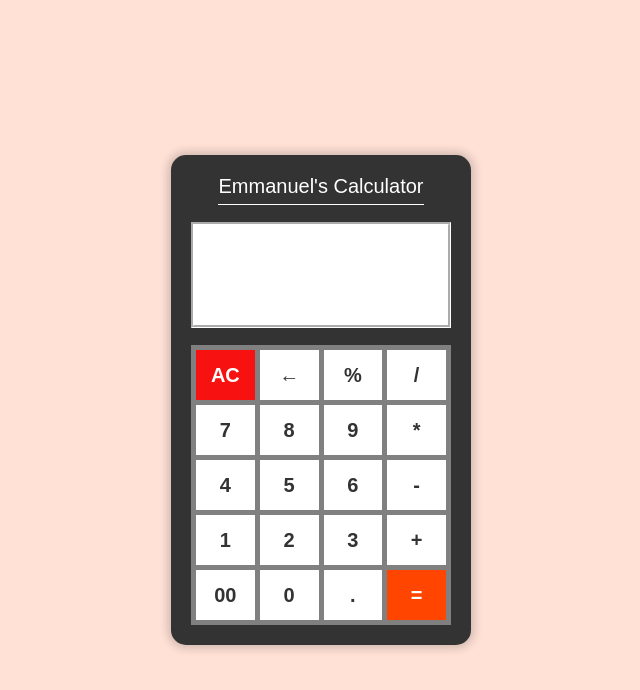
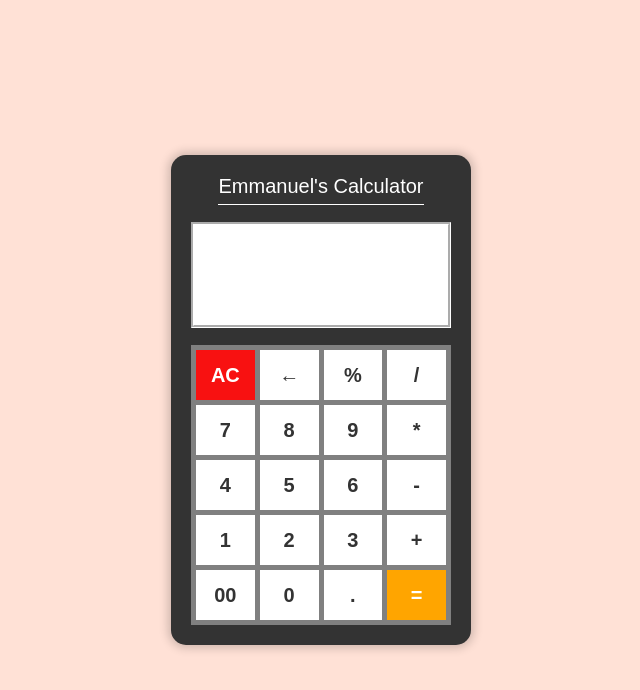
Before and after one commit to EmmanuelOdedele/ReactCalculator, a React (Create React App) app: page / in a window 1280 px wide. Shown: the top 690 px of the page, without its empty margins (319-959 px from the left). Built offline with nearby package versions, Linux system fonts and the light colour scheme.

Commit message:
third commit

```diff
--- a/src/index.css
+++ b/src/index.css
@@ -69,10 +69,10 @@ input:hover{
 }
 
 #equals {
-  background-color: orangered;
+  background-color: orange;
   color: white;
 }
 
 #equals:hover {
-  background-color: rgb(226, 60, 0);
+  background-color: rgb(228, 149, 3);
 }
```
